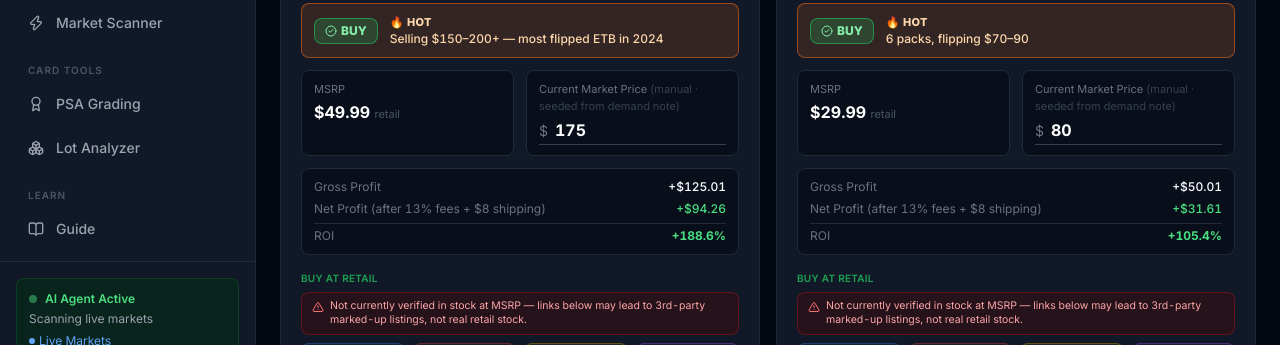
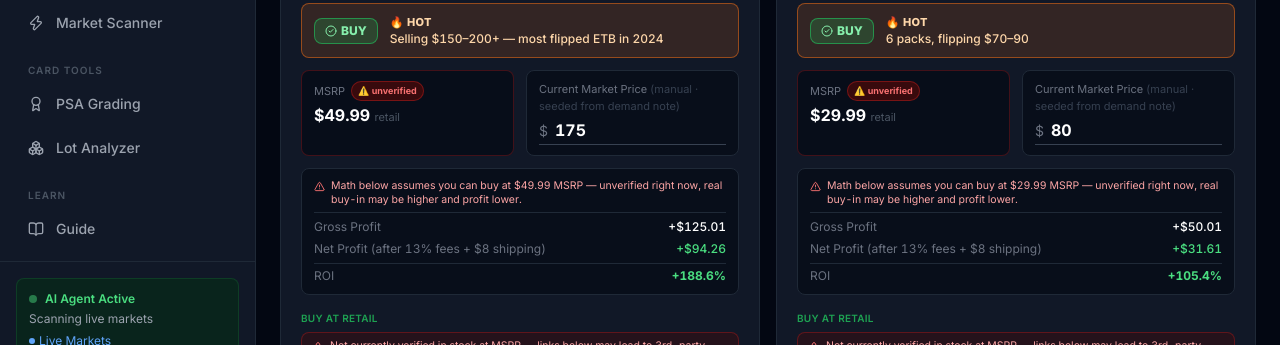
Before and after one commit to bruno2fly/cardflip-ai, a Next.js app: page / in a window 1280 px wide. Shown: the part 422-767 px from the top of the page. Built offline with nearby package versions, Linux system fonts and the light colour scheme; no server answers.

Commit message:
fix: honest MSRP/profit math — flag unverified retail availability inline, not just on buy buttons

```diff
--- a/app/page.tsx
+++ b/app/page.tsx
@@ -226,6 +226,15 @@ export default function SealedTracker() {
           const verdict = hasPrice ? verdictFor(roi) : NO_PRICE_VERDICT;
           const demand = demandBanner[product.hotness];
 
+          // Real acquisition risk: the market price above is genuinely live/verified
+          // data, but MSRP is just the list price -- whether Jason can actually buy
+          // AT that price right now is a completely separate question. Hot items are
+          // hot precisely because they're hard to find at MSRP, so this check feeds
+          // both the MSRP box and the profit math, not just the retail buttons below.
+          const targetStockTop = stock.target[product.id] ?? { status: "unknown" as const, url: null, price: null };
+          const bestbuyStockTop = stock.bestbuy[product.id] ?? { status: "unknown" as const, url: null, price: null };
+          const msrpVerified = targetStockTop.status === "in-stock" || bestbuyStockTop.status === "in-stock";
+
           return (
             <div key={product.id} className="bg-gray-900 border border-gray-800 hover:border-gray-700 rounded-xl p-5 flex flex-col transition-all">
               {/* Product image — big, clickable to inspect at full size */}
@@ -266,8 +275,18 @@ export default function SealedTracker() {
 
               {/* MSRP + market price input */}
               <div className="grid grid-cols-2 gap-3 mb-3">
-                <div className="bg-gray-950/60 border border-gray-800 rounded-lg px-3 py-2.5">
-                  <div className="text-gray-500 text-[11px] mb-0.5">MSRP</div>
+                <div className={`bg-gray-950/60 border rounded-lg px-3 py-2.5 ${msrpVerified ? "border-gray-800" : "border-red-800/40"}`}>
+                  <div className="text-gray-500 text-[11px] mb-0.5 flex items-center gap-1.5">
+                    MSRP
+                    {!msrpVerified && (
+                      <span
+                        title="No retailer currently confirms this in stock at MSRP — real-world buy price may be higher"
+                        className="inline-flex items-center gap-1 bg-red-950/80 border border-red-700/50 text-red-400 text-[9px] font-bold px-1.5 py-0.5 rounded-full cursor-help"
+                      >
+                        ⚠️ unverified
+                      </span>
+                    )}
+                  </div>
                   <div className="text-white text-base font-bold tabular">${fmt(product.msrp)} <span className="text-gray-600 text-[11px] font-normal">retail</span></div>
                 </div>
                 {live != null ? (
@@ -314,6 +333,12 @@ export default function SealedTracker() {
               {/* Profit math or prompt */}
               {hasPrice ? (
                 <div className="bg-gray-950/60 border border-gray-800 rounded-lg px-3 py-2.5 mb-4 space-y-1.5">
+                  {!msrpVerified && (
+                    <div className="flex items-start gap-1.5 text-[10.5px] text-red-300 leading-snug pb-1 border-b border-gray-800 mb-1">
+                      <AlertTriangle size={11} className="text-red-400 flex-shrink-0 mt-0.5" />
+                      <span>Math below assumes you can buy at ${fmt(product.msrp)} MSRP — unverified right now, real buy-in may be higher and profit lower.</span>
+                    </div>
+                  )}
                   <div className="flex justify-between text-xs">
                     <span className="text-gray-500">Gross Profit</span>
                     <span className={`tabular font-medium ${gross >= 0 ? "text-white" : "text-red-400"}`}>
```
